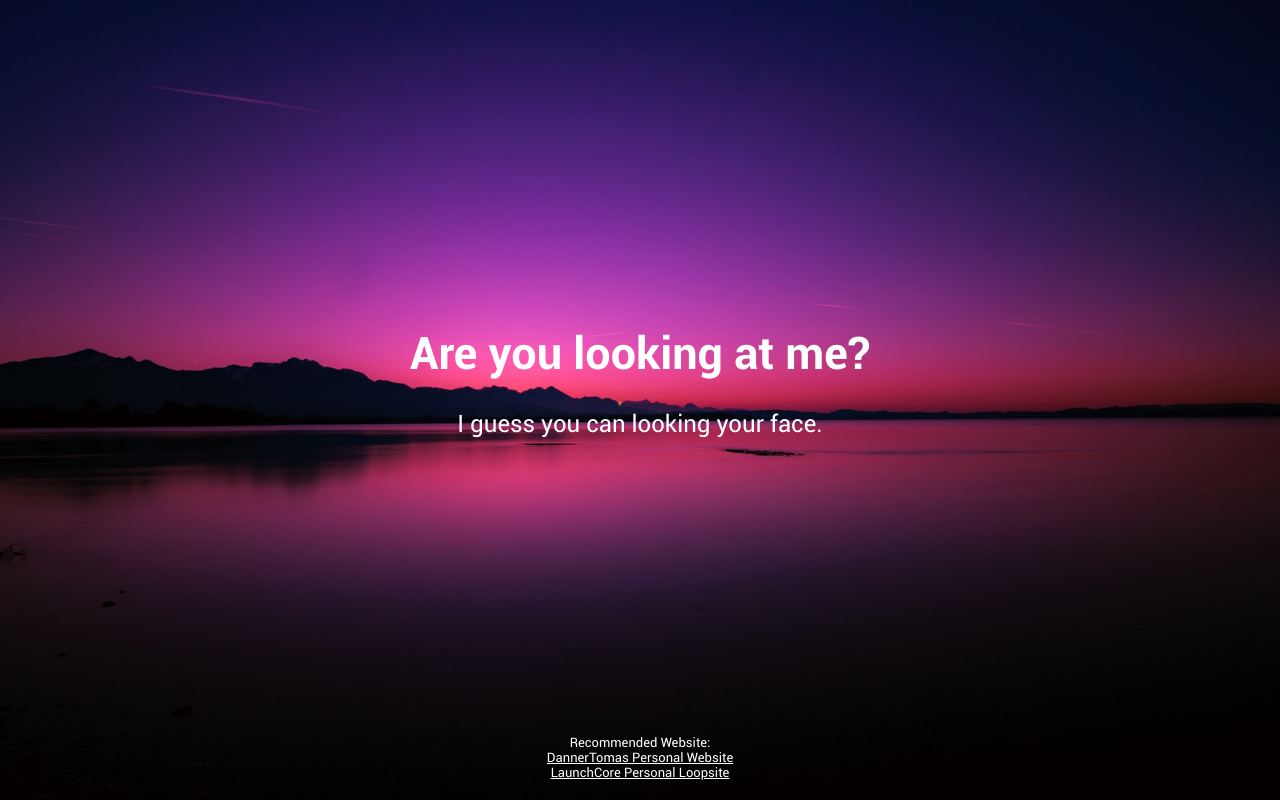
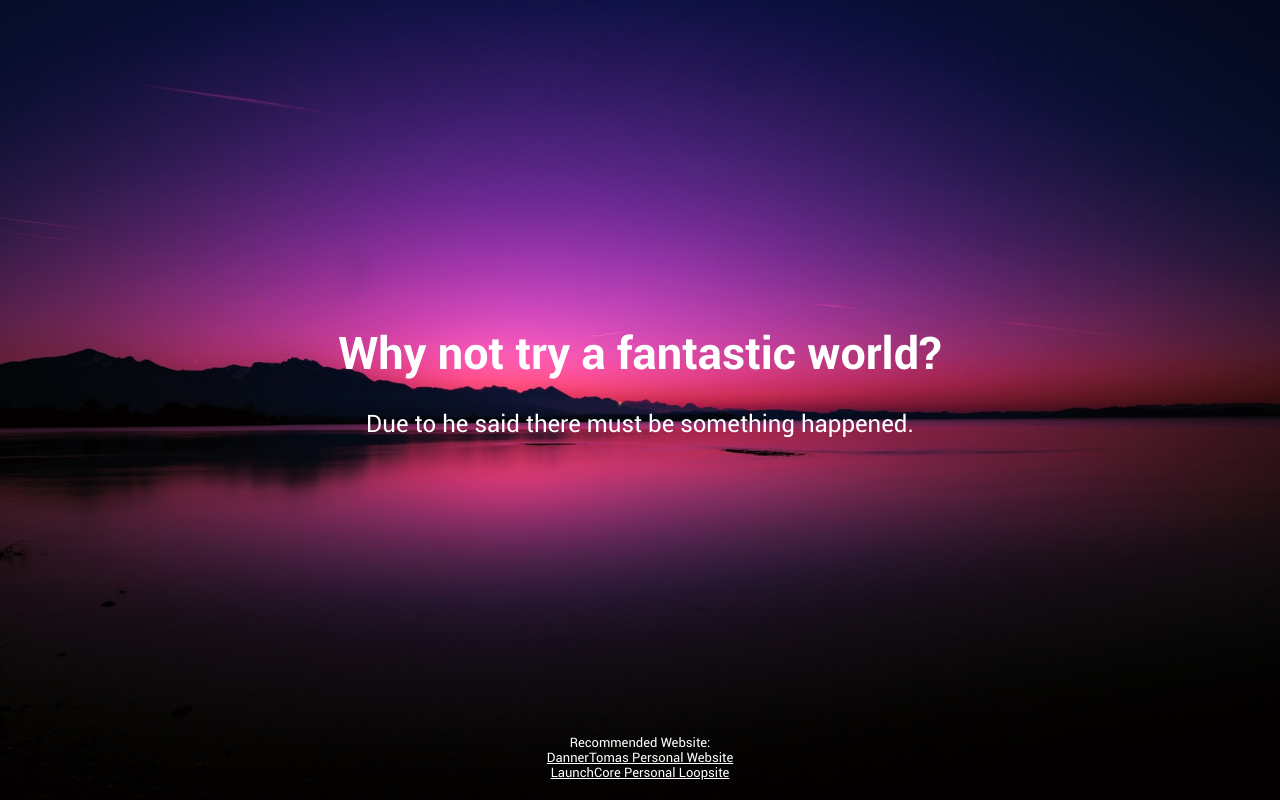
Before and after one commit to Jacksonzwang/Jacksonzwang.github.io, a plain HTML site: page index.html in a window 1280 px wide. Drawn offline with Linux system fonts and the light colour scheme.

Commit message:
Slightly Fix

```diff
--- a/index.html
+++ b/index.html
@@ -14,8 +14,8 @@
         <tr>
             <td>
                 <div>
-                    <h1>Are you looking at me?</h1>
-                    <p class="message">I guess you can looking your face.</p>
+                    <h1>Why not try a fantastic world?</h1>
+                    <p class="message">Due to he said there must be something happened.</p>
                 </div>
             </td>
         </tr>
```
